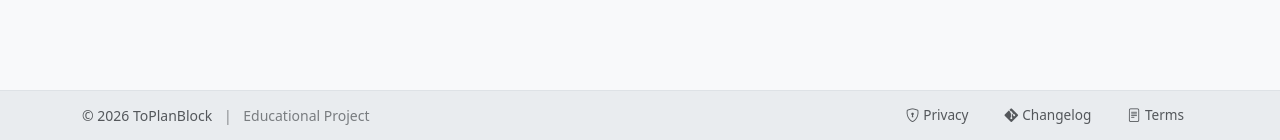
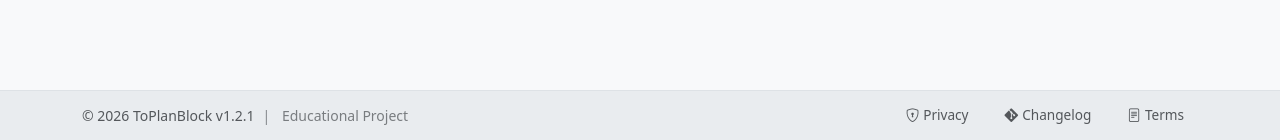
Before and after one commit to ErMichele/ToPlanBlock, a Flask app: page /account in a window 1280 px wide. Shown: the part 1174-1314 px from the top of the page. Run offline with Flask 3, Linux system fonts and the light colour scheme; the visitor is signed in with stand-in values (Sample User, id 1); some libraries are stand-ins or nearby versions.

Commit message:
Added the version considering this pr is gonna be used for preview

```diff
--- a/templates/base.html
+++ b/templates/base.html
@@ -126,7 +126,7 @@
       <div class="row align-items-center">
         <div class="col-md-6 text-center text-md-start mb-3 mb-md-0">
           <p class="text-muted small mb-0">
-            &copy; <span id="year"></span> ToPlanBlock <span class="mx-2 text-body-tertiary">|</span>
+            &copy; <span id="year"></span> ToPlanBlock v1.2.1<span class="mx-2 text-body-tertiary">|</span>
             <span class="opacity-75">Educational Project</span>
           </p>
         </div>
```
